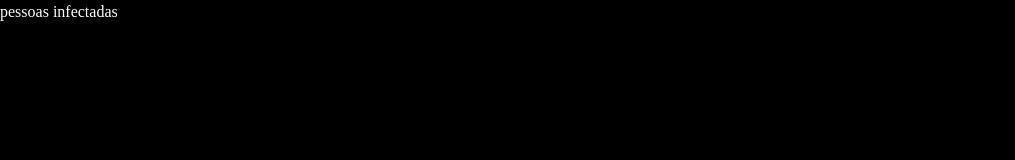
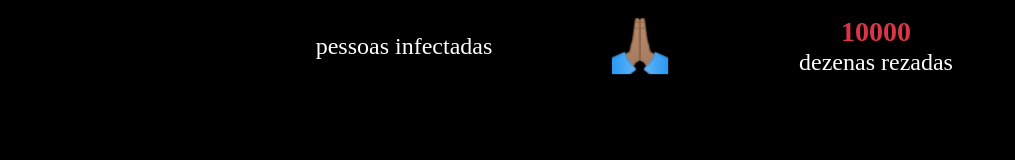
Before and after one commit to lucas-ssgomes/novasGuerras, a plain HTML site: page index.html in a window 1280 px wide. Shown: the whole page, without its empty margins (0-1015 px from the left). Drawn offline with nearby package versions, Linux system fonts and the light colour scheme; no server answers; a web font is replaced by a local one.

Commit message:
x1 dezena e corona

```diff
--- a/index.html
+++ b/index.html
@@ -1,5 +1,6 @@
 <!doctype html>
 <html lang="pt-br">
+
 <head>
 
   <meta charset="utf-8">
@@ -11,8 +12,20 @@
 </head>
 
 <body>
-    <div>
-        <span id="qtd"></span> pessoas infectadas
+  <div class="container w-100">
+    <div id="data" class="row d-flex justify-content-center align-items-center">
+      <section class="d-flex flex-column justify-content-center align-items-center col-sm-4">
+        <span class="h3 mb-0 text-danger" id="qtd-corona"></span>
+        <h4 class="mb-0">pessoas infectadas</h4>
+      </section>
+      <span class="image" class="d-flex justify-content-center align-items-center col-sm-2">
+        <img class="m-3" src="./assets/icons/mao-rezando.png" alt="rezando">
+      </span>
+      <section class="d-flex flex-column justify-content-center align-items-center col-sm-4">
+        <span class="h3 mb-0 text-danger font-weight-bold" id="qtd-dezenas">10000</span>
+        <h4 class="mb-0">dezenas rezadas</h4>
+      </section>
+    </div>
   </div>
 
   <script src="https://ajax.googleapis.com/ajax/libs/jquery/3.4.1/jquery.min.js"></script>
@@ -24,4 +37,5 @@
     crossorigin="anonymous"></script>
   <script src="script.js"></script>
 </body>
+
 </html>
--- a/main.css
+++ b/main.css
@@ -1,7 +1,13 @@
 @import url('https://use.typekit.net/lhl6ylv.css');
 
 body {
-    background: black;
-    color: white;
-    font-family: 'myriad-pro';
+  background: black;
+  color: white;
+  font-family: 'myriad-pro';
 }
+
+.image img {
+  height: 7vw;
+  max-height: 60px;
+  min-height: 30px;
+}
--- a/script.js
+++ b/script.js
@@ -1,13 +1,25 @@
 var infecteds;
 
 jQuery.ajax({
-    type: 'GET',
-    url: 'https://api.apify.com/v2/key-value-stores/TyToNta7jGKkpszMZ/records/LATEST?disableRedirect=true',
-    success: function (data) {
+  type: 'GET',
+  url: 'https://api.apify.com/v2/key-value-stores/TyToNta7jGKkpszMZ/records/LATEST?disableRedirect=true',
+  success: function (data) {
 
-        var result = JSON.parse(JSON.stringify(data));
+    var result = JSON.parse(JSON.stringify(data));
 
-        jQuery("#qtd").text(result.infected);
-        console.log(infecteds);
-    }
+    jQuery("#qtd-corona").text(result.infected);
+  }
 });
+
+var dezenas;
+
+jQuery.ajax({
+  type: 'GET',
+  url: 'https://corona-nsg-jumasbrasil.herokuapp.com/dezenas',
+  success: function (data) {
+
+    var result = JSON.parse(JSON.stringify(data));
+
+    jQuery("#qtd-dezenas").text(result.quantidade);
+  }
+});
```
Also changed, not shown: assets/icons/mao-rezando.png (added), 1 other file. Lines whose indentation alone changed are shown as unchanged.
